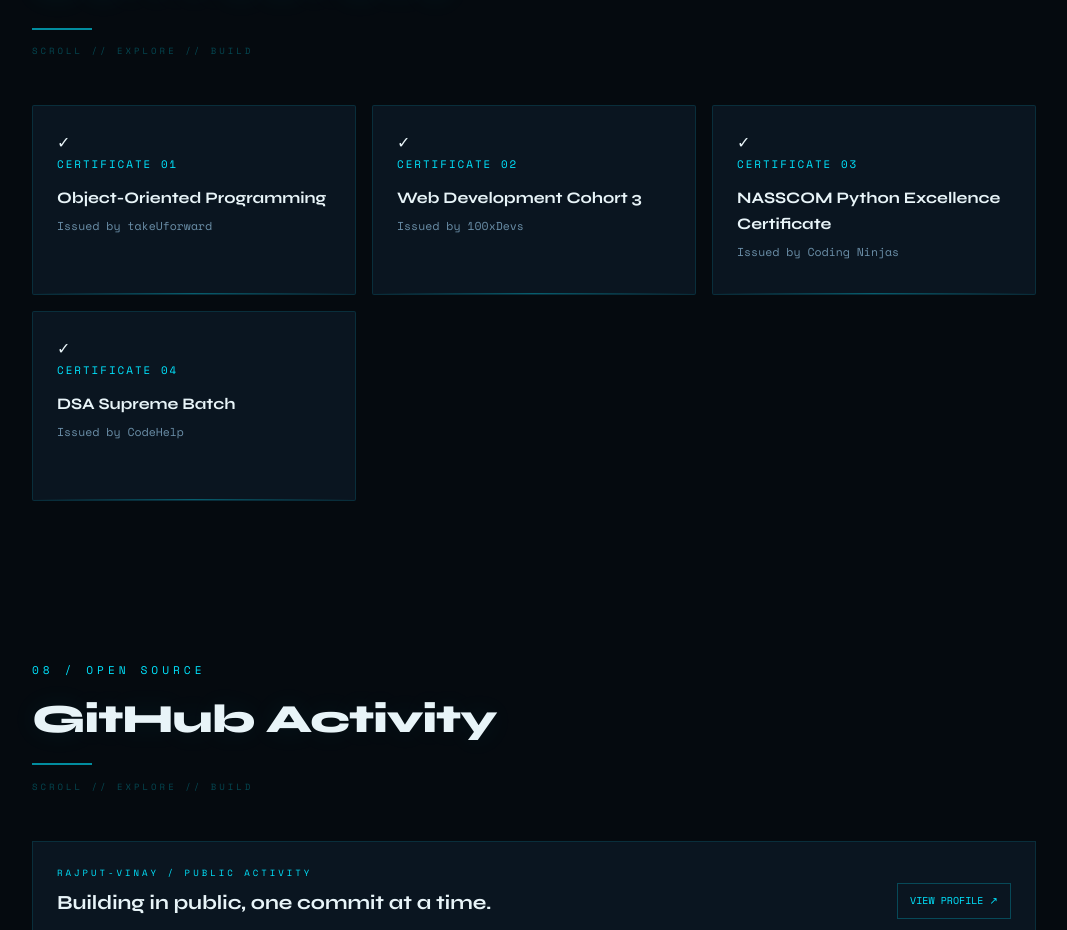
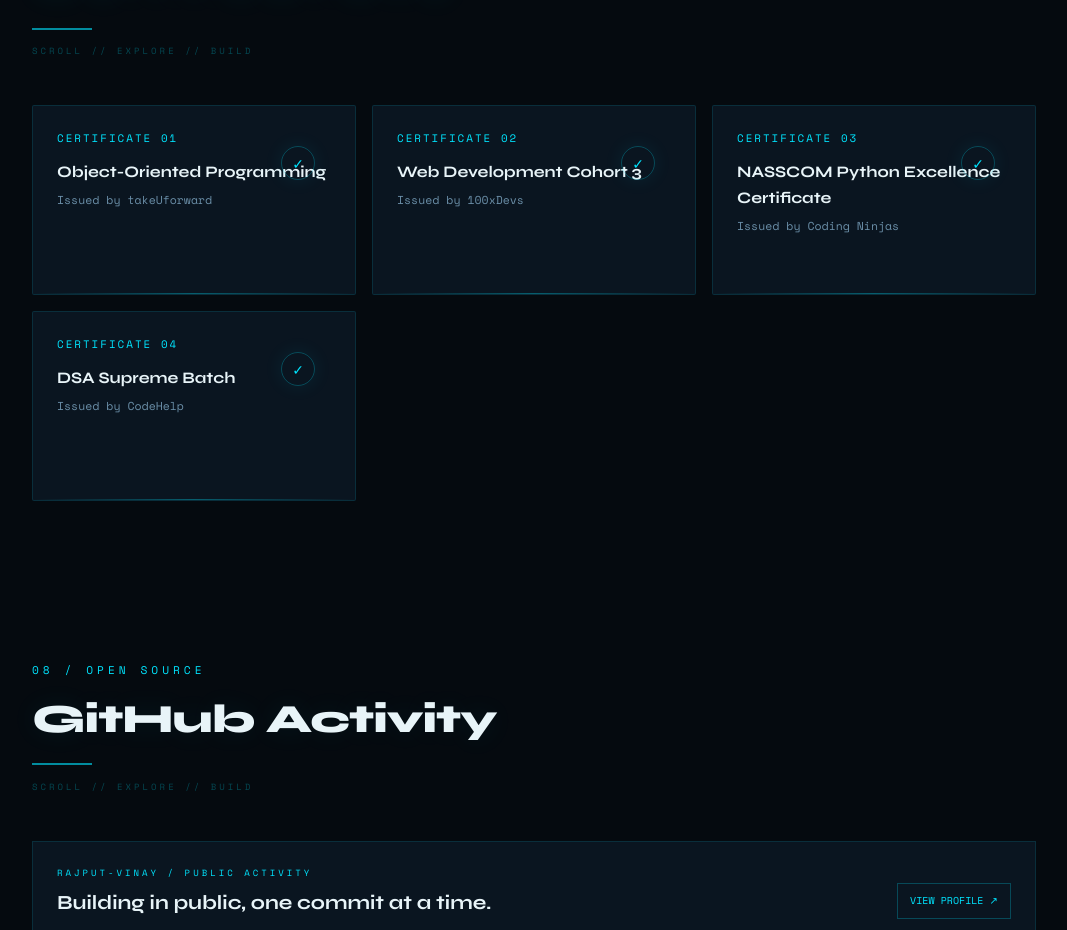
Before and after one commit to Rajput-vinay/portfolio_vinay, a React (Create React App) app: page / in a window 1280 px wide. Shown: the part 9485-10415 px from the top of the page, without its empty margins (106-1173 px from the left). Built offline with nearby package versions, Linux system fonts and the light colour scheme; no server answers; the HTML template or start-up script is replaced by a standard one.

Commit message:
feat: style certification seals

```diff
--- a/src/index.css
+++ b/src/index.css
@@ -843,3 +843,7 @@
 @media(max-width:900px){.hero-hud{right:1rem;top:8rem;opacity:.7}}
 @media(max-width:600px){.hero-hud{display:none}.hero-stats{gap:1rem}}
 @media(prefers-reduced-motion:reduce){.hero-hud span{animation:none}}
+
+
+.cert-grid .tilt-card{background:linear-gradient(145deg,rgba(0,229,255,.055),transparent 45%),var(--bg2)}
+.cert-seal{position:absolute;right:1rem;top:1rem;width:34px;height:34px;border:1px solid var(--border2);border-radius:50%;display:grid;place-items:center;color:var(--cyan);font:14px 'Space Mono',monospace;box-shadow:0 0 20px var(--cyan3)}
```
